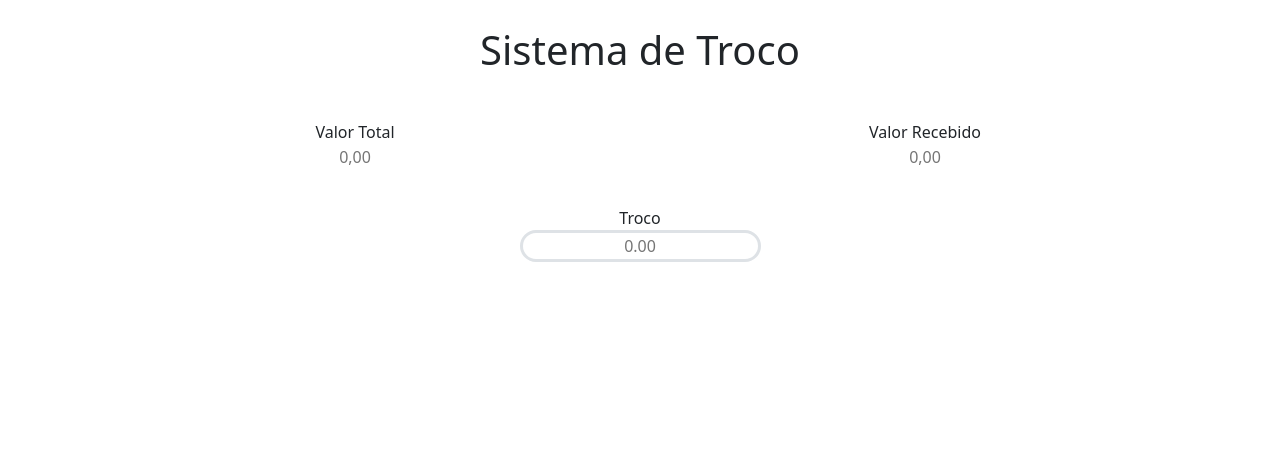
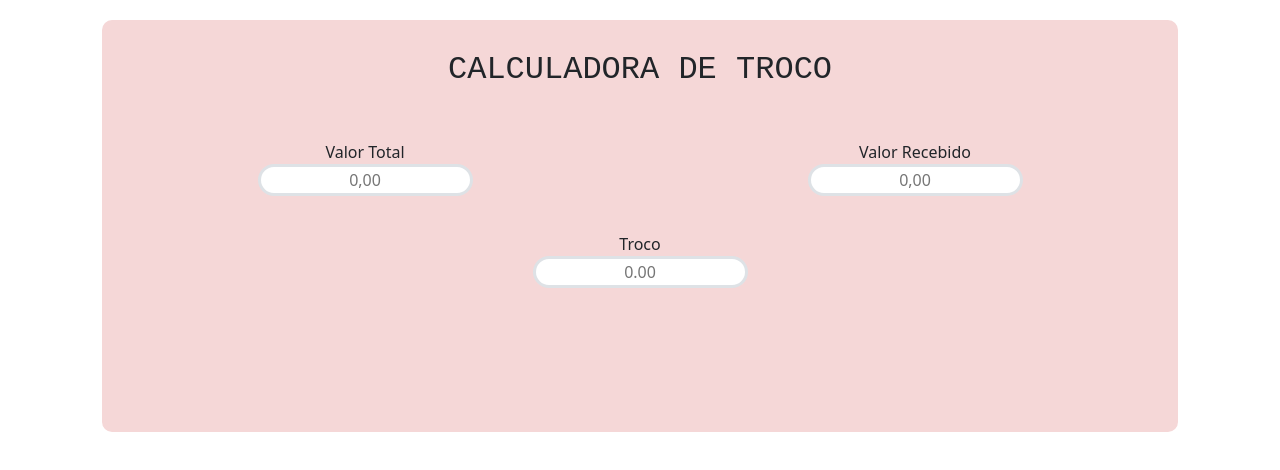
Before and after one commit to vinicSO/Calculadora_de_Troco_WEB, a website: page index.html in a window 1280 px wide. Drawn offline with nearby package versions, Linux system fonts and the light colour scheme.

Commit message:
upgrade style

```diff
--- a/index.html
+++ b/index.html
@@ -5,7 +5,7 @@
         <meta http-equiv="X-UA-Compatible" content="IE=edge">
         <meta name="viewport" content="width=device-width, initial-scale=1.0">
 
-        <title>Calculadora de Troco</title>
+        <title>Sistema de Troco</title>
 
         <script src="http://ajax.googleapis.com/ajax/libs/jquery/1.4.2/jquery.min.js"></script>
         <script src="https://code.jquery.com/jquery-3.2.1.slim.min.js"></script>
@@ -17,19 +17,20 @@
     </head>
     <body class="container">
 
+        <main id="areaSysTroco">
             <div id="areaTitulo" class="position-relative">
-            <h1 class="position-absolute top-50 start-50 translate-middle">Sistema de Troco</h1>
+                <h2 class="position-absolute top-50 start-50 translate-middle">CALCULADORA DE TROCO</h2>
             </div>
 
             <div class="row">
                 <div id="areaValorTotal" class="col d-flex flex-column mb-3">
                     <span>Valor Total</span>
-                <input id="valorTotal" type="text" placeholder="0,00" onkeydown="$(this).mask('000.000,00', {reverse: true});">
+                    <input id="valorTotal" class="border border-3 rounded-pill" type="text" placeholder="0,00" onkeydown="$(this).mask('000.000,00', {reverse: true});">
                 </div>
 
                 <div id="areaValorRecebido" class="col d-flex flex-column mb-3">
                     <span>Valor Recebido</span>
-                <input id="valorRecebido" type="text" placeholder="0,00" onkeydown="$(this).mask('000.000,00', {reverse: true});">
+                    <input id="valorRecebido" class="border border-3 rounded-pill" type="text" placeholder="0,00" onkeydown="$(this).mask('000.000,00', {reverse: true});">
                 </div>
             </div>
 
@@ -37,7 +38,7 @@
             <div id="areaTroco" class="position-relative" style="height: 200px;">
                 <div id="areaValorTroco">
                     <span>Troco</span> </br>
-                <input id="troco" class="border border-3 rounded-pill" id="Troco" readonly placeholder="0.00" type="text" placeholder="0,00">
+                    <input id="troco" class="border border-3 rounded-pill" readonly placeholder="0.00" type="text" placeholder="0,00">
                 </div>
                 <div id="alertaValor" class="visually-hidden">
                     <svg xmlns="http://www.w3.org/2000/svg" width="16" height="16" fill="currentColor" class="bi bi-exclamation-diamond" viewBox="0 0 16 16">
@@ -47,6 +48,9 @@
                     <i class="bi bi-exclamation-diamond">Valor Recebido é inferior ao Total</i>
                 </div>
             </div>
+        </main>
+
+
 
 
         <script type="text/javascript" src="script.js"></script>
--- a/script.js
+++ b/script.js
@@ -12,7 +12,7 @@ function calcularTroco() {
 
     let valor = enxutar(valorRecebido.value)/100-enxutar(valorTotal.value)/100;
 
-    troco.value = valor;
+    troco.value = valor.toFixed(2);
 
     if (valor < 0) {
         $("#alertaValor").removeClass("visually-hidden");
--- a/style.css
+++ b/style.css
@@ -1,9 +1,18 @@
+#areaSysTroco {
+    margin: 20px;
+    background-color: rgb(245, 215, 215);
+    border-radius: 10px;
+}
+
 #areaTitulo {
     padding: 50px;
+    font-weight: bold;
+    font-family: 'Courier New', Courier, monospace;
 }
 
 #areaValorTotal, #areaValorRecebido {
     padding: 20px;
+    align-items: center;
 }
 
 #areaTroco {
@@ -29,11 +38,11 @@
 input {
     border: transparent;
     text-align: center;
+    width: 215px;
 }
 
 input:focus {
     outline: none;
-
 }
 
 input[type=number]::-webkit-inner-spin-button,
```
Lines whose indentation alone changed are shown as unchanged.
